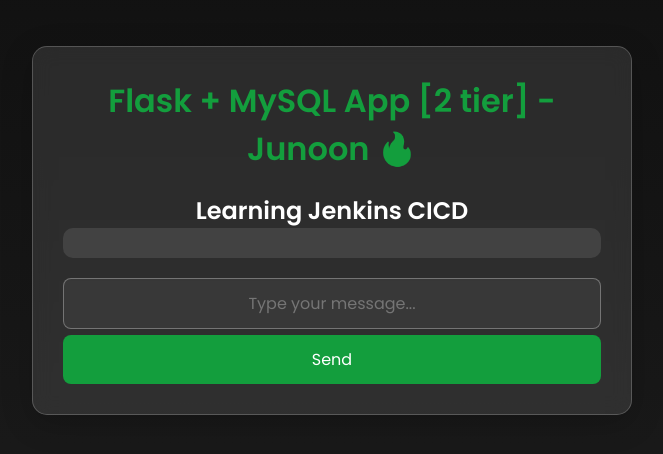
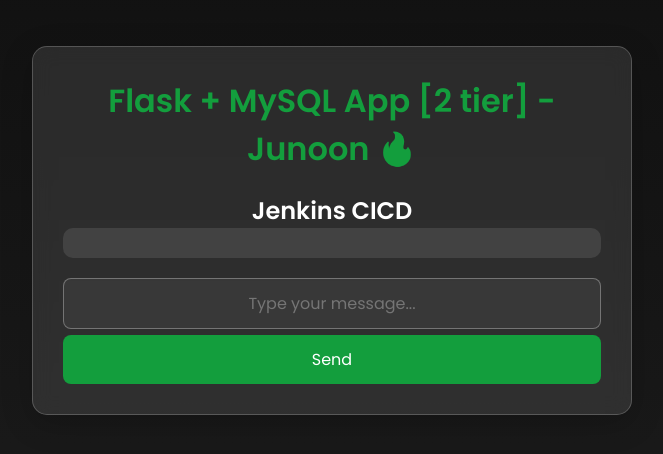
Before and after one commit to ankittripathidevs/two-tier-flask-app, a Flask app: page / in a window 1280 px wide. Shown: the part 170-624 px from the top of the page, without its empty margins (308-971 px from the left). Run offline with Flask 2, Linux system fonts and the light colour scheme; data that the repository does not hold is empty; some libraries are stand-ins or nearby versions.

Commit message:
Update header from 'Learning Jenkins CICD' to 'Jenkins CICD'

```diff
--- a/templates/index.html
+++ b/templates/index.html
@@ -135,7 +135,7 @@
   <body>
     <div class="container">
       <h1>Flask + MySQL App [2 tier] - Junoon 🔥</h1>
-      <h2>Learning Jenkins CICD</h2>
+      <h2>Jenkins CICD</h2>
 
       <div class="messages">
         {% for message in messages %}
```
